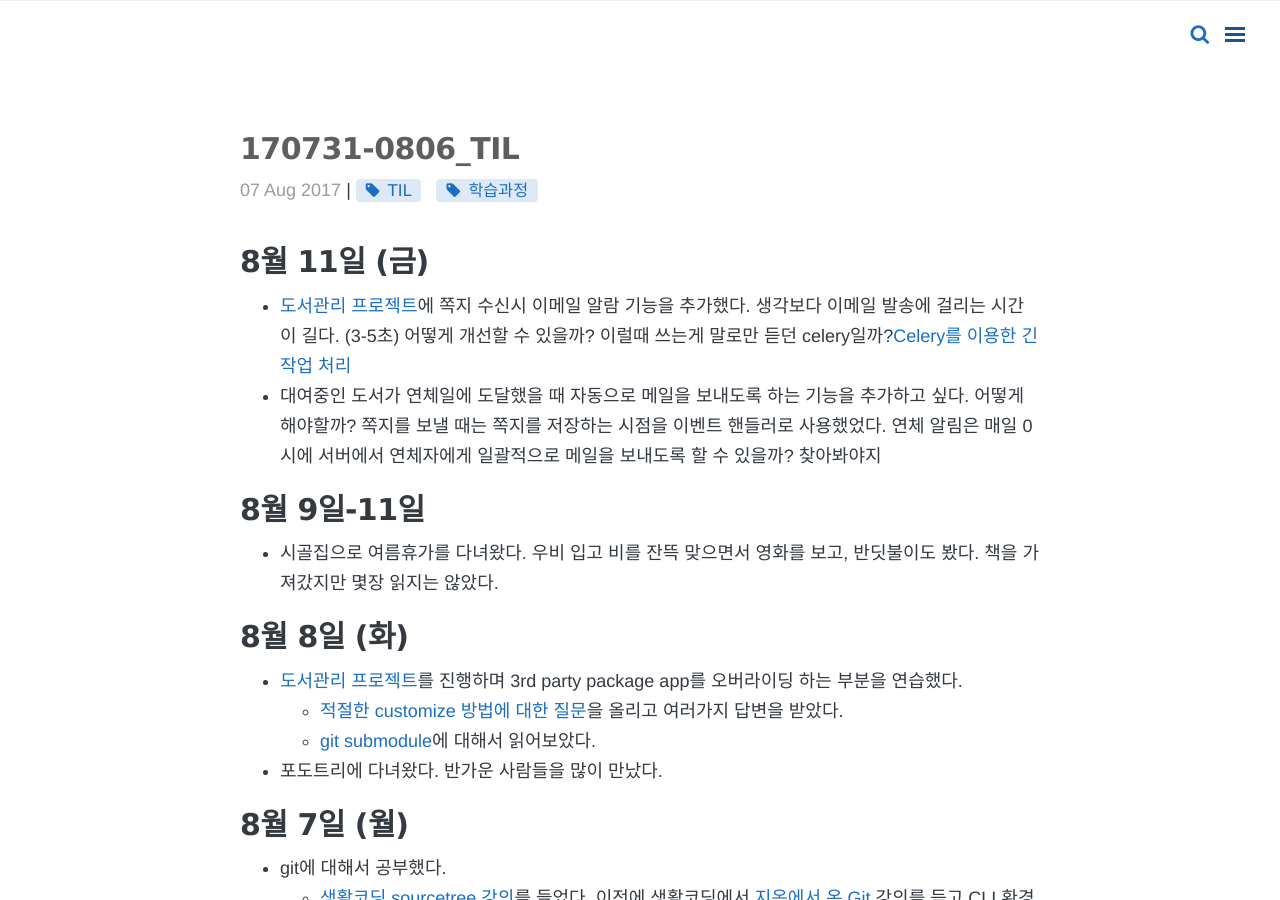
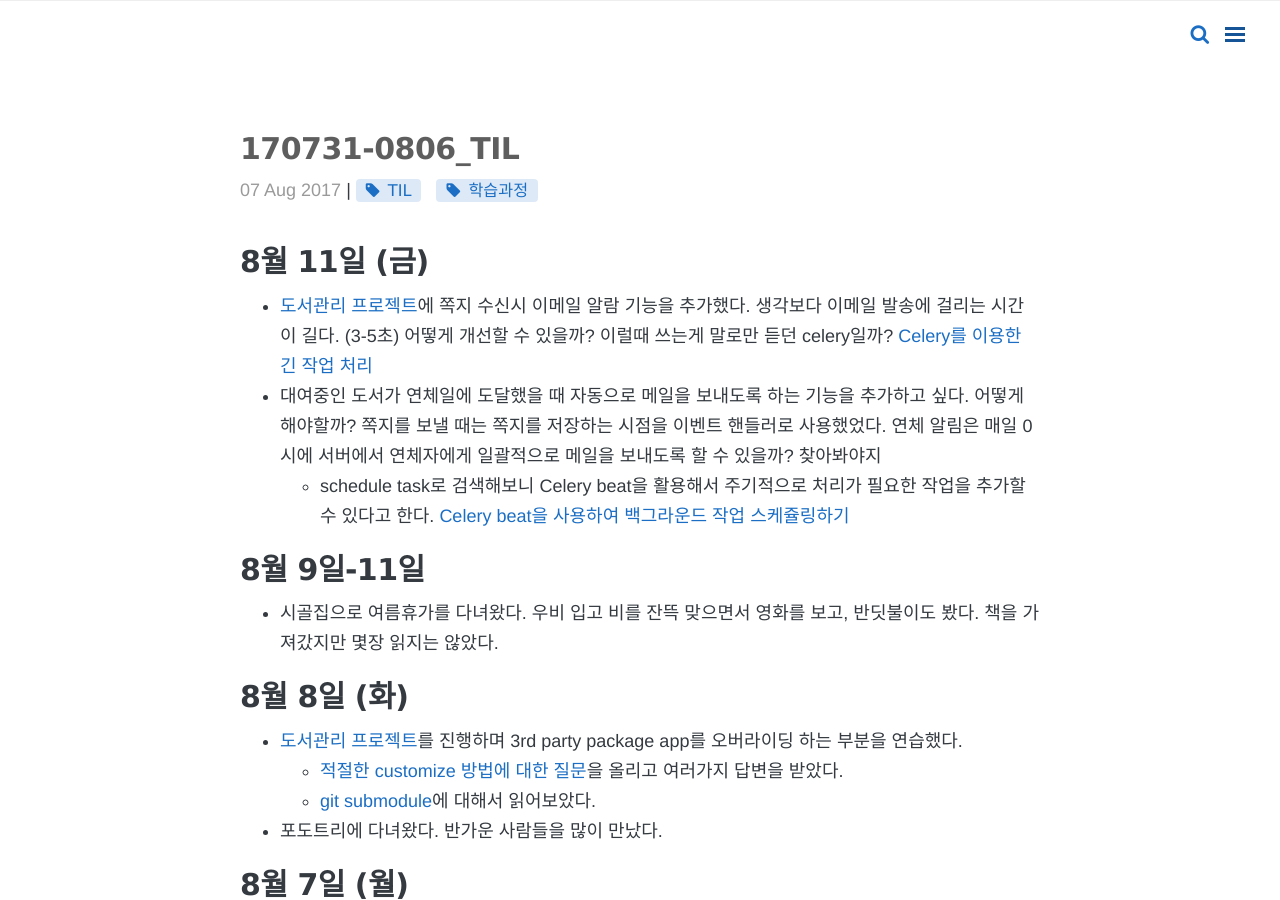
Before and after one commit to wayhome25/wayhome25.github.io, a Jekyll site: the page built from _posts/TIL(Today I Learned)/2017-08-07-08-13-TIL.md, in a window 1280 px wide and 900 px high. Built offline with Jekyll 4.4.1, drawn with Linux system fonts in a browser that asks for light colours; nearby versions of some CDN libraries; comment, search, counter and statistics services are not loaded.

Commit message:
add blog post

```diff
--- a/_posts/TIL(Today I Learned)/2017-08-07-08-13-TIL.md
+++ b/_posts/TIL(Today I Learned)/2017-08-07-08-13-TIL.md
@@ -9,8 +9,9 @@ comments: true
 
 # 8월 11일 (금)
 - [도서관리 프로젝트](https://github.com/wayhome25/our-book)에 쪽지 수신시 이메일 알람 기능을 추가했다.
-  생각보다 이메일 발송에 걸리는 시간이 길다. (3-5초) 어떻게 개선할 수 있을까? 이럴때 쓰는게 말로만 듣던 celery일까?[Celery를 이용한 긴 작업 처리 ](https://spoqa.github.io/2012/05/29/distribute-task-with-celery.html)
+  생각보다 이메일 발송에 걸리는 시간이 길다. (3-5초) 어떻게 개선할 수 있을까? 이럴때 쓰는게 말로만 듣던 celery일까? [Celery를 이용한 긴 작업 처리 ](https://spoqa.github.io/2012/05/29/distribute-task-with-celery.html)
 - 대여중인 도서가 연체일에 도달했을 때 자동으로 메일을 보내도록 하는 기능을 추가하고 싶다. 어떻게 해야할까? 쪽지를 보낼 때는 쪽지를 저장하는 시점을 이벤트 핸들러로 사용했었다. 연체 알림은 매일 0시에 서버에서 연체자에게 일괄적으로 메일을 보내도록 할 수 있을까? 찾아봐야지
+  - schedule task로 검색해보니 Celery beat을 활용해서 주기적으로 처리가 필요한 작업을 추가할 수 있다고 한다. [Celery beat을 사용하여 백그라운드 작업 스케쥴링하기](http://blog.naver.com/PostView.nhn?blogId=c_ist82&logNo=220777624611)
 
 # 8월 9일-11일
 - 시골집으로 여름휴가를 다녀왔다. 우비 입고 비를 잔뜩 맞으면서 영화를 보고, 반딧불이도 봤다. 책을 가져갔지만 몇장 읽지는 않았다.
```
